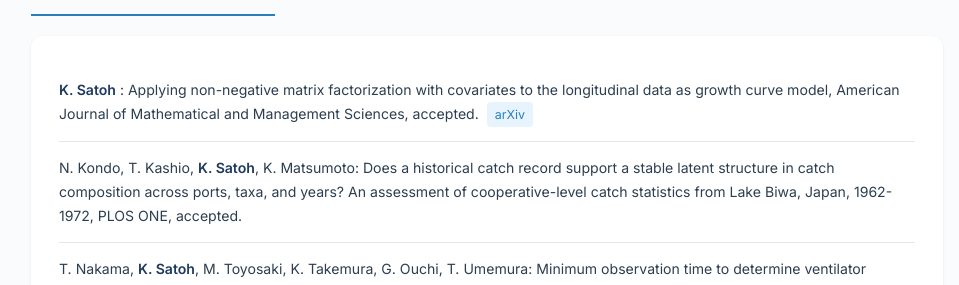
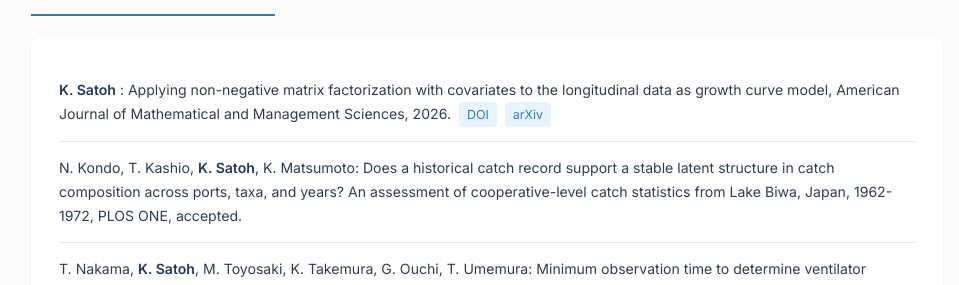
Before and after one commit to ksatohds/ksatohds.github.io, a Jekyll site: the page built from papers.md, in a window 1280 px wide and 900 px high, scrolled down 590 px. Shown: the part 179-464 px from the top of the window, without its empty margins (153-1112 px from the left). Built offline with Jekyll 4.4.1, drawn with Linux system fonts in a browser that asks for light colours.

Commit message:
20261008 論文: AJMMS（経時データへのNMF・成長曲線モデル）Web掲載、DOIを追加
Co-Authored-By: Claude Opus 5.5 <noreply@anthropic.com>

```diff
--- a/papers.md
+++ b/papers.md
@@ -27,7 +27,7 @@ title: 論文
   <h2 class="section-title">■学術論文（査読有）　96件</h2>
   <div class="card">
     <ol class="pub-list" reversed>
-      <li><strong class="author-highlight">K. Satoh</strong> : Applying non-negative matrix factorization with covariates to the longitudinal data as growth curve model, American Journal of Mathematical and Management Sciences, accepted. <a class="pub-link" href="https://arxiv.org/abs/2403.05359">arXiv</a></li>
+      <li><strong class="author-highlight">K. Satoh</strong> : Applying non-negative matrix factorization with covariates to the longitudinal data as growth curve model, American Journal of Mathematical and Management Sciences, 2026. <a class="pub-link" href="https://doi.org/10.1080/01966324.2026.2740470">DOI</a> <a class="pub-link" href="https://arxiv.org/abs/2403.05359">arXiv</a></li>
       <li>N. Kondo, T. Kashio, <strong class="author-highlight">K. Satoh</strong>, K. Matsumoto: Does a historical catch record support a stable latent structure in catch composition across ports, taxa, and years? An assessment of cooperative-level catch statistics from Lake Biwa, Japan, 1962-1972, PLOS ONE, accepted.</li>
       <li>T. Nakama, <strong class="author-highlight">K. Satoh</strong>, M. Toyosaki, K. Takemura, G. Ouchi, T. Umemura: Minimum observation time to determine ventilator liberation success and its associated factors in tracheostomized patients in intensive and high-care units in Japan: a single-center retrospective study, Acute and Critical Care, 41(3), 550-563, 2026. <a class="pub-link" href="https://doi.org/10.4266/acc.000338">DOI</a></li>
       <li><strong class="author-highlight">K. Satoh</strong> : Applying non-negative matrix factorization with covariates to label matrix for classification, Japanese Journal of Statistics and Data Science, 2026. <a class="pub-link" href="https://doi.org/10.1007/s42081-026-00349-x">DOI</a> <a class="pub-link" href="https://arxiv.org/abs/2510.10375">arXiv</a></li>
```
Also changed, not shown: english.md (+1 -1 lines), index.md (+1 -1 lines).
